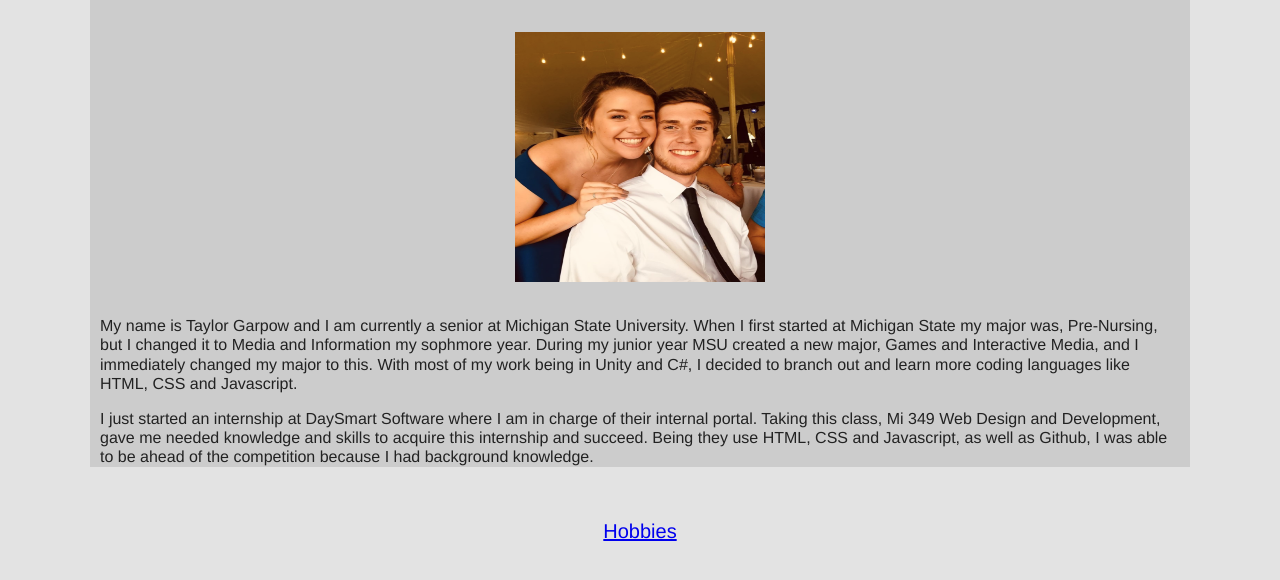
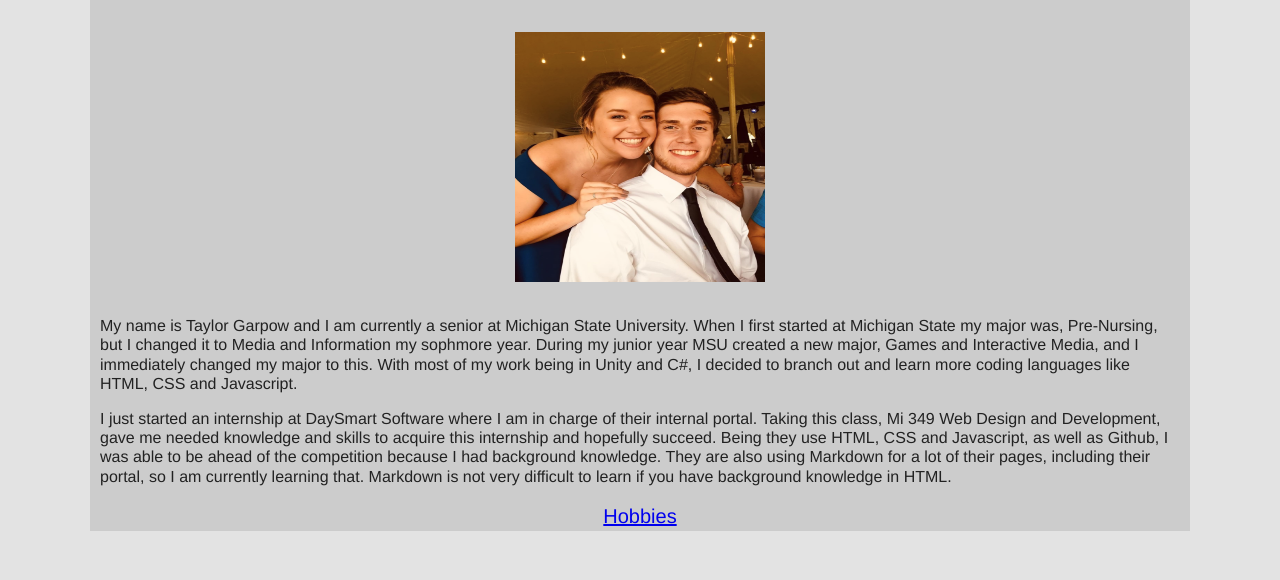
Before and after one commit to garpowta/mi349_final, a plain HTML site: page index.html in a window 1280 px wide. Shown: the part 228-808 px from the top of the page. Drawn offline with Linux system fonts and the light colour scheme.

Commit message:
more details

```diff
--- a/index.html
+++ b/index.html
@@ -24,10 +24,13 @@
     </p>
     <p>I just started an internship at DaySmart Software where I am in charge of their internal portal.
         Taking this class, Mi 349 Web Design and Development, gave me needed knowledge and skills to acquire
-    this internship and succeed.  Being they use HTML, CSS and Javascript, as well as Github, I was able to
-    be ahead of the competition because I had background knowledge.</p></section>
-    <br>
+        this internship and hopefully succeed.  Being they use HTML, CSS and Javascript, as well as Github, I was able to
+        be ahead of the competition because I had background knowledge.  They are also using Markdown for a lot of their pages,
+        including their portal, so I am currently learning that.  Markdown is not very difficult to learn if you have background knowledge
+        in HTML.</p>
 
-    <p><div class="link"> <a href="About.html">Hobbies</a></div></p>
+        <div class="link"> <a href="About.html">Hobbies</a></div>
+    </section>
+
 </body>
 </html>
```
